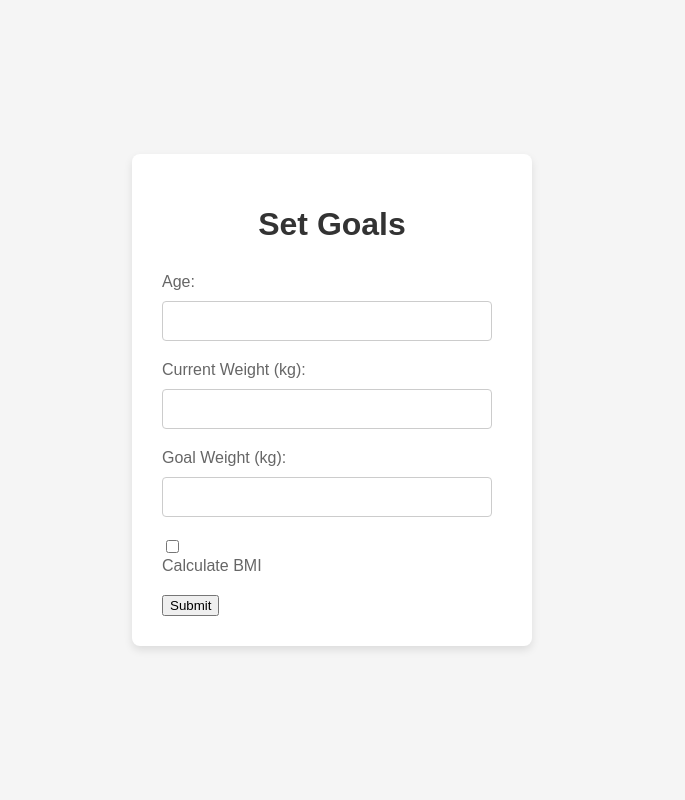
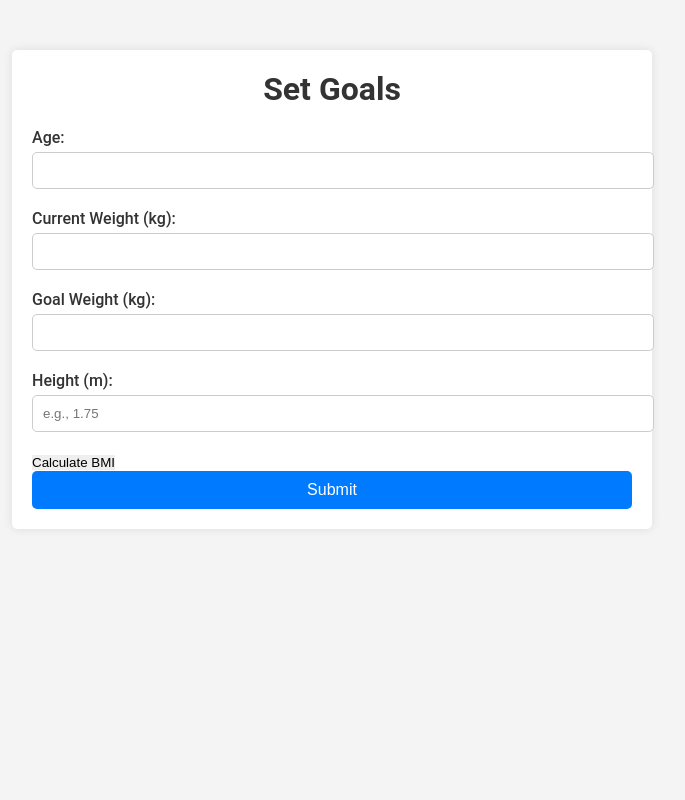
Before and after one commit to hsikri/fitness_tracker-project, a Flask app: page /setgoals in a window 1280 px wide. Shown: the whole page, without its empty margins (308-993 px from the left). Run offline with Flask 3, Linux system fonts and the light colour scheme.

Commit message:
Add files via upload
added bmi and bmr calculation

```diff
--- a/fitness-tracker/app.py
+++ b/fitness-tracker/app.py
@@ -160,6 +160,26 @@ def save_water_intake():
     print("Received data:", data)
     return jsonify({"message": "Data received successfully"})
 
+@app.route('/submit_goals', methods=['POST'])
+def submit_goals():
+    # Retrieve form data
+    age = int(request.form['age'])
+    current_weight = float(request.form['current_weight'])
+    goal_weight = float(request.form['goal_weight'])
+    height = float(request.form['height'])
+
+    # Calculate BMI
+    bmi = current_weight / (height * height)
+
+    # Calculate BMR (using Mifflin-St Jeor Equation)
+    if request.form.get('gender') == 'male':
+        bmr = 10 * current_weight + 6.25 * height * 100 - 5 * age + 5
+    else:
+        bmr = 10 * current_weight + 6.25 * height * 100 - 5 * age - 161
+
+    # Process form data or return calculated BMI and BMR
+    return f"Your BMI is: {bmi}, Your BMR is: {bmr}"
+
 if __name__ == '__main__':
     initialize_database()
     app.run(debug=True)
--- a/fitness-tracker/static/setgoals.css
+++ b/fitness-tracker/static/setgoals.css
@@ -1,27 +1,28 @@
-body {
-    font-family: Arial, sans-serif;
-    background-color: #f5f5f5;
+/* Reset CSS */
+html, body, h1, form, input, button, label {
     margin: 0;
     padding: 0;
-    display: flex;
-    justify-content: center;
-    align-items: center;
-    height: 100vh;
+    border: 0;
+}
+
+body {
+    font-family: 'Roboto', sans-serif;
+    background-color: #f4f4f4;
+    color: #333;
 }
 
 .container {
-    width: 400px;
-    background-color: #ffffff;
-    border-radius: 8px;
-    box-shadow: 0 4px 8px rgba(0, 0, 0, 0.1);
-    padding: 30px;
-    box-sizing: border-box;
+    max-width: 600px;
+    margin: 50px auto;
+    padding: 20px;
+    background-color: #fff;
+    border-radius: 5px;
+    box-shadow: 0 0 10px rgba(0, 0, 0, 0.1);
 }
 
 h1 {
     text-align: center;
-    margin-bottom: 30px;
-    color: #333333;
+    margin-bottom: 20px;
 }
 
 .form-group {
@@ -30,48 +31,30 @@ h1 {
 
 label {
     display: block;
-    margin-bottom: 10px;
-    color: #666666;
-    font-size: 16px;
+    font-weight: 500;
+    margin-bottom: 5px;
 }
 
-input[type="number"] {
-    width: calc(100% - 10px);
+input[type="number"],
+input[type="checkbox"] {
+    width: 100%;
     padding: 10px;
-    border: 1px solid #cccccc;
-    border-radius: 4px;
-    box-sizing: border-box;
-    font-size: 16px;
+    border: 1px solid #ccc;
+    border-radius: 5px;
 }
 
-input[type="checkbox"] {
-    margin-right: 10px;
+input[type="submit"] {
+    width: 100%;
+    padding: 10px;
+    border: none;
+    border-radius: 5px;
+    background-color: #007bff;
+    color: #fff;
+    font-size: 16px;
+    cursor: pointer;
+    transition: background-color 0.3s ease;
 }
 
-.bmi-group {
-    display: none;
+input[type="submit"]:hover {
+    background-color: #0056b3;
 }
-
-#height {
-    margin-right: 10px;
-}
-
-#calculate_bmi_btn {
-    background-color: #4CAF50;
-    color: #ffffff;
-    padding: 10px 20px;
-    border: none;
-    border-radius: 4px;
-    cursor: pointer;
-    font-size: 16px;
-}
-
-#calculate_bmi_btn:hover {
-    background-color: #45a049;
-}
-
-#bmi-result {
-    font-weight: bold;
-    margin-top: 20px;
-    color: #333333;
-}
--- a/fitness-tracker/templates/setgoals.html
+++ b/fitness-tracker/templates/setgoals.html
@@ -4,12 +4,12 @@
     <meta charset="UTF-8">
     <meta name="viewport" content="width=device-width, initial-scale=1.0">
     <title>Set Goals</title>
-    <link rel="stylesheet" href="setgoals.css">
+    <link rel="stylesheet" href="{{ url_for('static', filename='setgoals.css') }}">
 </head>
 <body>
     <div class="container">
         <h1>Set Goals</h1>
-        <form action="/submit_goals" method="post">
+        <form action="/submit_goals" method="post" class="goal-form">
             <div class="form-group">
                 <label for="age">Age:</label>
                 <input type="number" id="age" name="age" required>
@@ -26,20 +26,15 @@
             </div>
 
             <div class="form-group">
-                <input type="checkbox" id="calculate_bmi">
-                <label for="calculate_bmi">Calculate BMI</label>
+                <label for="height">Height (m):</label>
+                <input type="number" id="height" name="height" step="0.01" placeholder="e.g., 1.75">
             </div>
 
-            <div class="bmi-group">
-                <input type="number" id="height" placeholder="Height (m)">
-                <button id="calculate_bmi_btn">Calculate BMI</button>
-                <div id="bmi-result"></div>
-            </div>
+            <button id="calculate_bmi_btn">Calculate BMI</button>
+            <div id="bmi-result"></div>
 
-            <input type="submit" value="Submit">
+            <input type="submit" value="Submit" class="submit-button">
         </form>
     </div>
-
-    <script src="setgoals.js"></script>
 </body>
 </html>
```
